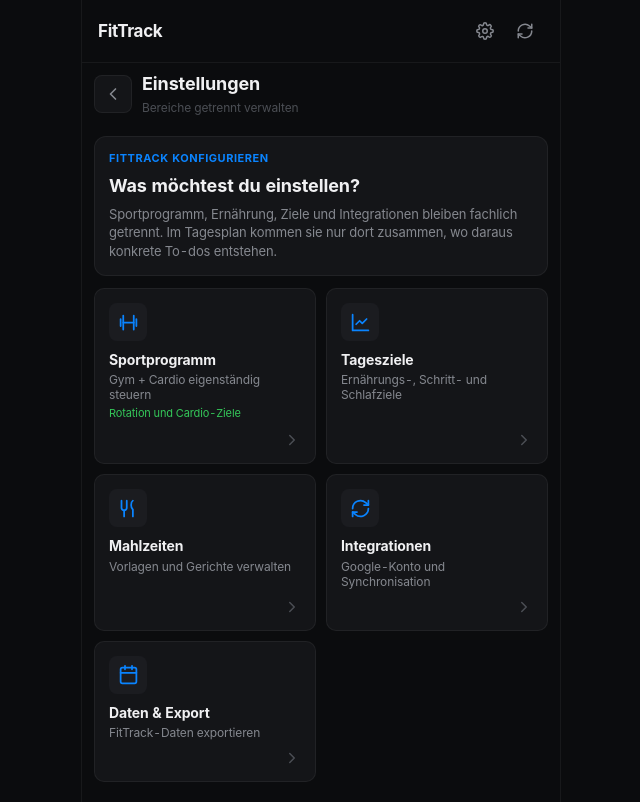
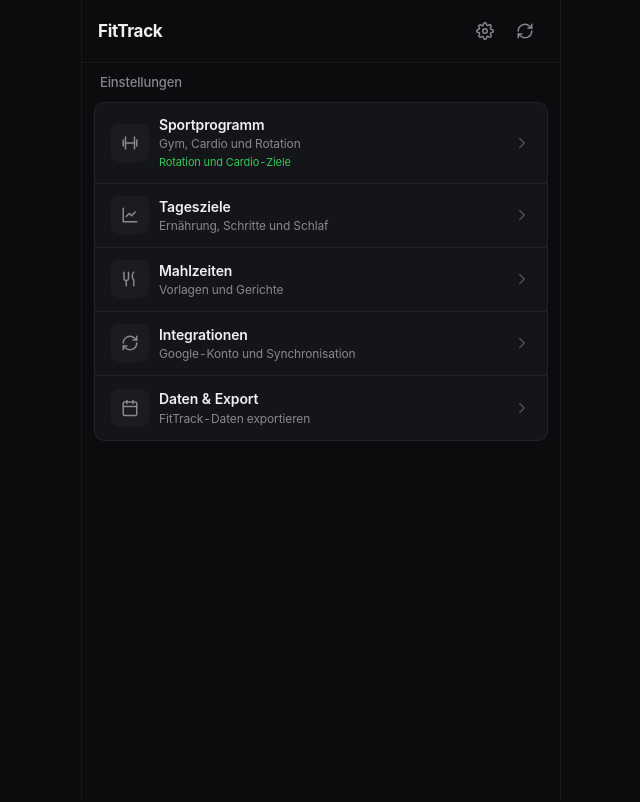
Before and after one commit to nilu-s/fittrack, a SvelteKit app in the folder frontend/: page /settings in a window 1280 px wide. Shown: the whole page, without its empty margins (319-959 px from the left). Built offline with nearby package versions, Linux system fonts and the light colour scheme; no server answers.

Commit message:
fix: align settings with daily list

```diff
--- a/frontend/scripts/check-design-system.mjs
+++ b/frontend/scripts/check-design-system.mjs
@@ -11,6 +11,7 @@
 const primitives = read('src/lib/styles/primitives.css');
 const app = read('src/app.css');
 const settings = read('src/routes/settings/+page.svelte');
+const settingsTile = read('src/lib/components/SettingsTile.svelte');
 const layout = read('src/routes/+layout.svelte');
 const manifest = read('static/manifest.json');
 const appHtml = read('src/app.html');
@@ -24,6 +25,9 @@
 expect(app.includes("@import './lib/styles/tokens.css'"), 'app does not import tokens');
 expect(app.includes("@import './lib/styles/primitives.css'"), 'app does not import primitives');
 expect(!settings.includes('linear-gradient'), 'settings uses a forbidden gradient');
+expect(settings.includes('class="settings-list"'), 'settings does not use the canonical list composition');
+expect(!settings.includes('class="tiles"'), 'settings retains the competing tile-grid composition');
+expect(settingsTile.includes('class="settings-row"'), 'settings item does not use a canonical list row');
 expect(manifest.includes('"theme_color": "#0b0c0e"'), 'manifest does not use the canonical background');
 expect(appHtml.includes('content="#0b0c0e"'), 'HTML shell does not use the canonical theme colour');
 expect(layout.includes('UiIconButton'), 'main shell does not use the canonical icon button');
--- a/frontend/src/lib/components/SettingsTile.svelte
+++ b/frontend/src/lib/components/SettingsTile.svelte
@@ -8,19 +8,24 @@
   export let summary = '';
 </script>
 
-<a class="tile" href={href}>
-  <div class="tile-icon"><Icon name={icon} size={21} /></div>
-  <div class="tile-copy"><strong>{title}</strong><span>{description}</span>{#if summary}<small>{summary}</small>{/if}</div>
+<a class="settings-row" href={href}>
+  <div class="settings-row-icon"><Icon name={icon} size={18} /></div>
+  <div class="settings-row-copy">
+    <strong>{title}</strong>
+    <span>{description}</span>
+    {#if summary}<small>{summary}</small>{/if}
+  </div>
   <Icon name="chevron-right" size={18} />
 </a>
 
 <style>
-  .tile { min-height: 104px; padding: 14px; border-radius: var(--radius-surface); background: var(--surface-default); border: 1px solid var(--border-subtle); color: var(--text-primary); text-decoration: none; display: flex; flex-direction: column; gap: 9px; transition: border-color var(--motion-fast), transform var(--motion-fast), background var(--motion-fast); }
-  .tile:active { transform: scale(.98); background: var(--surface-raised); }
-  .tile > :global(svg) { align-self: flex-end; color: var(--text-tertiary); margin-top: auto; }
-  .tile-icon { width: var(--control-min); height: var(--control-min); border-radius: var(--radius-control); display: flex; align-items: center; justify-content: center; background: var(--surface-raised); color: var(--status-info); }
-  .tile-copy { display: flex; flex-direction: column; gap: 2px; min-width: 0; }
-  strong { font-size: 14px; font-weight: 650; }
-  span { color: var(--text-secondary); font-size: 12px; line-height: 1.25; }
+  .settings-row { display: flex; align-items: center; gap: var(--space-2); min-height: 64px; padding: var(--space-3) var(--space-4); color: var(--text-primary); text-decoration: none; border-bottom: 1px solid var(--border-subtle); transition: background var(--motion-fast); }
+  .settings-row:last-child { border-bottom: none; }
+  .settings-row:active { background: var(--surface-raised); }
+  .settings-row-icon { width: var(--control-min); height: var(--control-min); border-radius: var(--radius-control); display: flex; align-items: center; justify-content: center; flex: 0 0 var(--control-min); background: var(--surface-raised); color: var(--text-secondary); }
+  .settings-row-copy { display: flex; flex: 1; flex-direction: column; gap: 1px; min-width: 0; }
+  strong { font-size: 14px; font-weight: 600; }
+  span { color: var(--text-secondary); font-size: 12px; line-height: 1.3; }
   small { color: var(--status-success); font-size: 11px; margin-top: 2px; white-space: nowrap; overflow: hidden; text-overflow: ellipsis; }
+  .settings-row > :global(svg) { flex: 0 0 auto; color: var(--text-tertiary); }
 </style>
--- a/frontend/src/routes/settings/+page.svelte
+++ b/frontend/src/routes/settings/+page.svelte
@@ -1,33 +1,22 @@
 <script lang="ts">
   import SettingsTile from '$lib/components/SettingsTile.svelte';
-  import SettingsHeader from '$lib/components/SettingsHeader.svelte';
 </script>
 
 <svelte:head><title>FitTrack - Einstellungen</title></svelte:head>
 
 <div class="page">
-  <SettingsHeader title="Einstellungen" subtitle="Bereiche getrennt verwalten" back="/" />
-  <section class="intro">
-    <span class="eyebrow">FitTrack konfigurieren</span>
-    <h2>Was möchtest du einstellen?</h2>
-    <p>Sportprogramm, Ernährung, Ziele und Integrationen bleiben fachlich getrennt. Im Tagesplan kommen sie nur dort zusammen, wo daraus konkrete To-dos entstehen.</p>
-  </section>
-
-  <div class="tiles">
-    <SettingsTile href="/settings/sport" icon="training" title="Sportprogramm" description="Gym + Cardio eigenständig steuern" summary="Rotation und Cardio-Ziele" />
-    <SettingsTile href="/settings/goals" icon="chart" title="Tagesziele" description="Ernährungs-, Schritt- und Schlafziele" />
-    <SettingsTile href="/settings/meals" icon="meal" title="Mahlzeiten" description="Vorlagen und Gerichte verwalten" />
+  <div class="page-label">Einstellungen</div>
+  <section class="settings-list" aria-label="Einstellungsbereiche">
+    <SettingsTile href="/settings/sport" icon="training" title="Sportprogramm" description="Gym, Cardio und Rotation" summary="Rotation und Cardio-Ziele" />
+    <SettingsTile href="/settings/goals" icon="chart" title="Tagesziele" description="Ernährung, Schritte und Schlaf" />
+    <SettingsTile href="/settings/meals" icon="meal" title="Mahlzeiten" description="Vorlagen und Gerichte" />
     <SettingsTile href="/settings/integrations" icon="refresh" title="Integrationen" description="Google-Konto und Synchronisation" />
     <SettingsTile href="/settings/data" icon="calendar" title="Daten & Export" description="FitTrack-Daten exportieren" />
-  </div>
+  </section>
 </div>
 
 <style>
-  .page { display: flex; flex-direction: column; gap: 12px; }
-  .intro { padding: 14px; border-radius: var(--radius-modal); background: var(--surface-default); border: 1px solid var(--border-subtle); }
-  .eyebrow { display: block; color: var(--status-info); font-size: 11px; font-weight: 650; letter-spacing: .05em; text-transform: uppercase; margin-bottom: 6px; }
-  h2 { font-size: 18px; font-weight: 700; margin-bottom: 5px; }
-  p { color: var(--text-secondary); font-size: 13px; line-height: 1.45; }
-  .tiles { display: grid; grid-template-columns: repeat(2, minmax(0, 1fr)); gap: var(--space-2); }
-  @media (max-width: 360px) { .tiles { grid-template-columns: 1fr; } }
+  .page { display: flex; flex-direction: column; gap: var(--space-2); padding-top: var(--space-2); }
+  .page-label { padding: 0 var(--space-1); color: var(--text-secondary); font-size: 13px; font-weight: 500; }
+  .settings-list { overflow: hidden; background: var(--surface-default); border: 1px solid var(--border-subtle); border-radius: var(--radius-surface); }
 </style>
```
